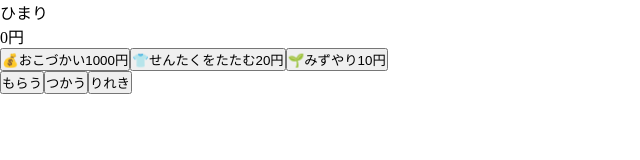
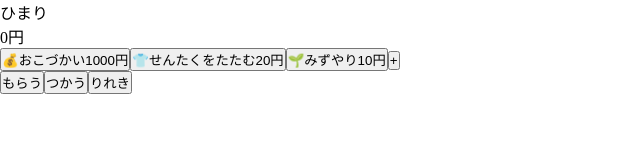
Before and after one commit to Yanko54/pokke, a React (Vite) app: page / in a window 1280 px wide. Shown: the top 160 px of the page, without its empty margins (0-640 px from the left). Built offline with nearby package versions, Linux system fonts and the light colour scheme.

Commit message:
FABを追加し新規テンプレート作成導線を実装

```diff
--- /dev/null
+++ b/src/components/FloatingActionButton/FloatingActionButton.tsx
@@ -0,0 +1,13 @@
+import styles from './FloatingActionButton.module.css';
+
+type FloatingActionButtonProps = {
+  onClick: () => void;
+};
+
+export const FloatingActionButton = ({ onClick }: FloatingActionButtonProps) => {
+  return (
+    <button className={styles.fab} onClick={onClick}>
+      +
+    </button>
+  );
+};
--- a/src/pages/ExpensePage.tsx
+++ b/src/pages/ExpensePage.tsx
@@ -3,6 +3,7 @@ import { FormBottomSheet } from '../components/BottomSheet/FormBottomSheet';
 import { TemplateCard } from '../components/TemplateCard/TemplateCard';
 import type { Template, CreateTemplate } from '../types/template';
 import type { CreateTransaction } from '../types/transaction';
+import { FloatingActionButton } from '../components/FloatingActionButton/FloatingActionButton';
 
 // ======= Props =======
 type ExpensePageProps = {
@@ -44,6 +45,12 @@ export const ExpensePage = ({
           }}
         />
       ))}
+      <FloatingActionButton
+        onClick={() => {
+          setSelectedTemplate(null);
+          setIsOpen(true);
+        }}
+      />
       <FormBottomSheet
         isOpen={isOpen}
         onClose={handleClose}
--- a/src/pages/IncomePage.tsx
+++ b/src/pages/IncomePage.tsx
@@ -3,6 +3,7 @@ import { TemplateCard } from '../components/TemplateCard/TemplateCard';
 import type { Template, CreateTemplate } from '../types/template';
 import { FormBottomSheet } from '../components/BottomSheet/FormBottomSheet';
 import type { CreateTransaction } from '../types/transaction';
+import { FloatingActionButton } from '../components/FloatingActionButton/FloatingActionButton';
 
 // ======= Props =======
 type IncomePageProps = {
@@ -44,6 +45,12 @@ export const IncomePage = ({
           }}
         />
       ))}
+      <FloatingActionButton
+        onClick={() => {
+          setSelectedTemplate(null);
+          setIsOpen(true);
+        }}
+      />
       <FormBottomSheet
         isOpen={isOpen}
         onClose={handleClose}
```
Also changed, not shown: src/components/FloatingActionButton/FloatingActionButton.module.css (added).
